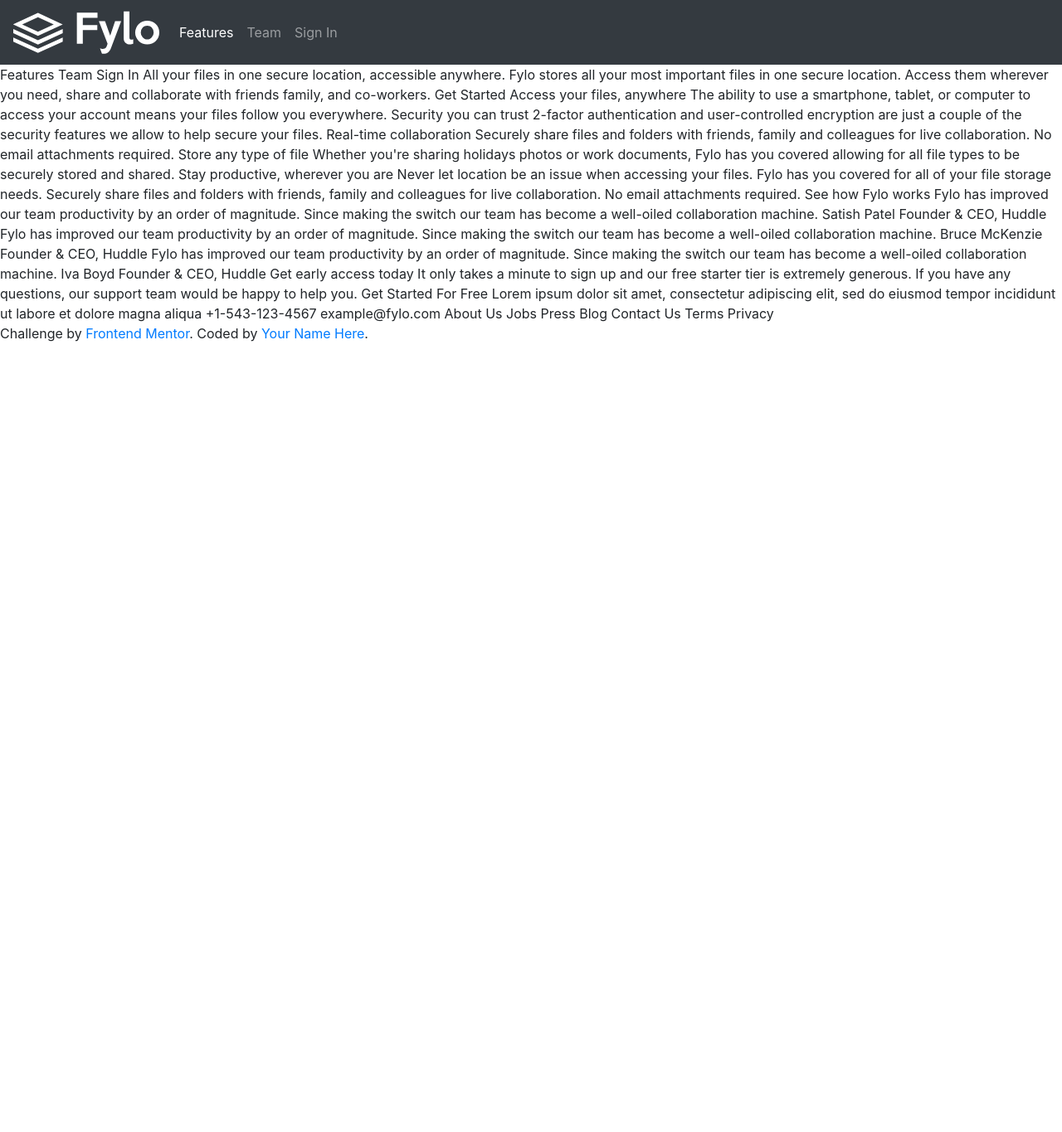
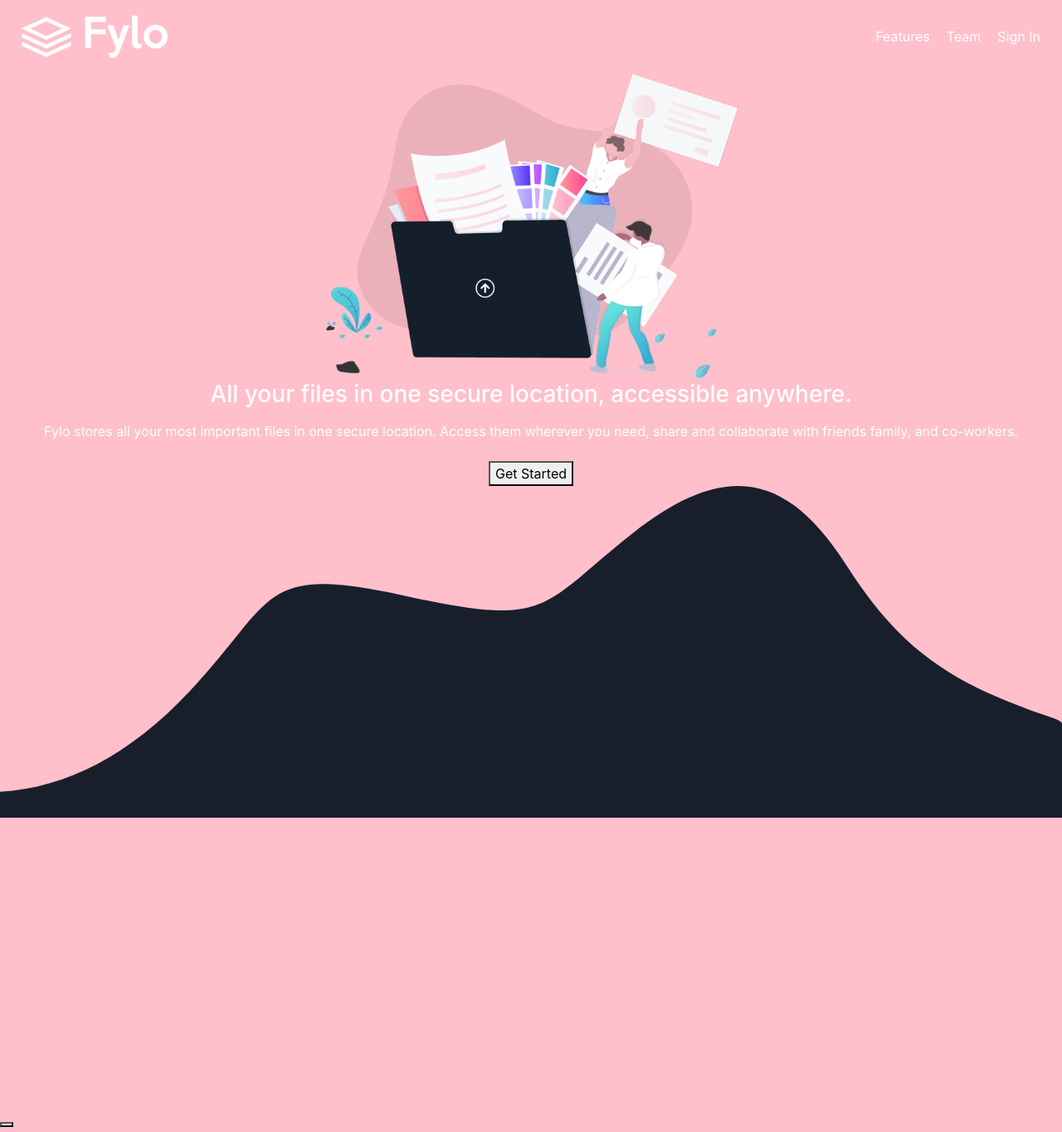
Before and after one commit to Patusznik/fylo-dark-theme-landing-page-master, a plain HTML site: page index.html in a window 1280 px wide. Shown: the top 1365 px of the page at 83% size. Before the commit the page ends 800 px from the top, so only its background shows below. Drawn offline with nearby package versions, Linux system fonts and the light colour scheme.

Commit message:
structure basis

```diff
--- a/index.html
+++ b/index.html
@@ -20,32 +20,72 @@
 </head>
 
 <body>
-  <nav class="navbar navbar-expand-lg navbar-dark bg-dark">
-    <a class="navbar-brand" href="#"> <img src="images/logo.svg" class="d-inline-block align-top" alt="" loading="lazy">
-    </a>
-    <button class="navbar-toggler" type="button" data-toggle="collapse" data-target="#navbarNavAltMarkup"
-      aria-controls="navbarNavAltMarkup" aria-expanded="false" aria-label="Toggle navigation">
-      <span class="navbar-toggler-icon"></span>
-    </button>
-    <div class="collapse navbar-collapse" id="navbarNavAltMarkup">
-      <div class="navbar-nav">
-        <a class="nav-link active" href="#">Features <span class="sr-only">(current)</span></a>
-        <a class="nav-link" href="#">Team</a>
-        <a class="nav-link" href="#">Sign In</a>
-        <!-- <a class="nav-link disabled" href="#" tabindex="-1" aria-disabled="true">Disabled</a> -->
+  <div class="navbar">
+    <div class="navbaritem navbarimg"><img src="images/logo.svg" alt="logoitem" class="responsive">
+    </div>
+    <div class="navbarlinks">
+      <div class="navbaritem">Features</div>
+      <div class="navbaritem">Team</div>
+      <div class="navbaritem"> Sign In
       </div>
     </div>
-  </nav>
-  Features
-  Team
-  Sign In
+  </div>
+  <div class="presentation">
+    <img src="images/illustration-intro.png" alt="introimage" class="responsive">
+    <h3>All your files in one secure location, accessible anywhere.
+    </h3>
+    <p>Fylo stores all your most important files in one secure location. Access them wherever
+      you need, share and collaborate with friends family, and co-workers.</p>
+    <button>Get Started</button>
+    <img src="images/bg-curvy-desktop.svg" alt="introimage" class="responsive">
+  </div>
+  <div class="advantages">
+    <div class="advantage"><img>
+      <h3></h3>
+      <p></p>
+    </div>
+    <div class="advantage"><img>
+      <h3></h3>
+      <p></p>
+    </div>
+    <div class="advantage"><img>
+      <h3></h3>
+      <p></p>
+    </div>
+    <div class="advantage"><img>
+      <h3></h3>
+      <p></p>
+    </div>
+  </div>
+  <div class="presentationfinish"><img>
+    <h3></h3>
+    <p></p>
+  </div>
+  <div class="quotes-section">
+    <div class="quote"></div>
+    <div class="quote"></div>
+    <div class="quote"></div>
+  </div>
+  <div class="sign-up-background">
+    <div class="sign-up">
+      <h3></h3>
+      <p></p>
+      <form><button></button></form>
+    </div>
+  </div>
+  <div class="footer">
+    <div class="footer-item"></div>
+    <div class="footer-item"></div>
+    <div class="footer-item"></div>
+    <div class="footer-item"></div>
+  </div>
 
-  All your files in one secure location, accessible anywhere.
 
-  Fylo stores all your most important files in one secure location. Access them wherever
-  you need, share and collaborate with friends family, and co-workers.
 
-  Get Started
+
+
+
+
 
   Access your files, anywhere
 
--- a/styles.css
+++ b/styles.css
@@ -0,0 +1,49 @@
+body {
+    color: hsl(0, 0%, 100%);
+    background-color: pink;
+    /* background-color: hsl(218, 28%, 13%) */
+}
+
+p {
+    padding: 0.5em;
+}
+
+.responsive {
+    width: 100%;
+    height: auto;
+}
+
+
+.navbarlinks {
+    display: flex;
+    justify-content: flex-end;
+}
+
+.navbaritem {
+    margin: 10px;
+}
+
+.presentation {
+    display: flex;
+    flex-direction: column;
+    align-items: center;
+}
+
+.presentation img:first-of-type {
+    max-width: 500px;
+}
+
+/* .navbarlinks {
+    display: flex;
+    color: red;
+    justify-content: flex-start; */
+/* justify-content: space-around; */
+/* align-content: space-around; */
+
+/* margin: 10px; */
+
+/* } */
+
+.navbarimg {
+    align-self: flex-start;
+}
```
